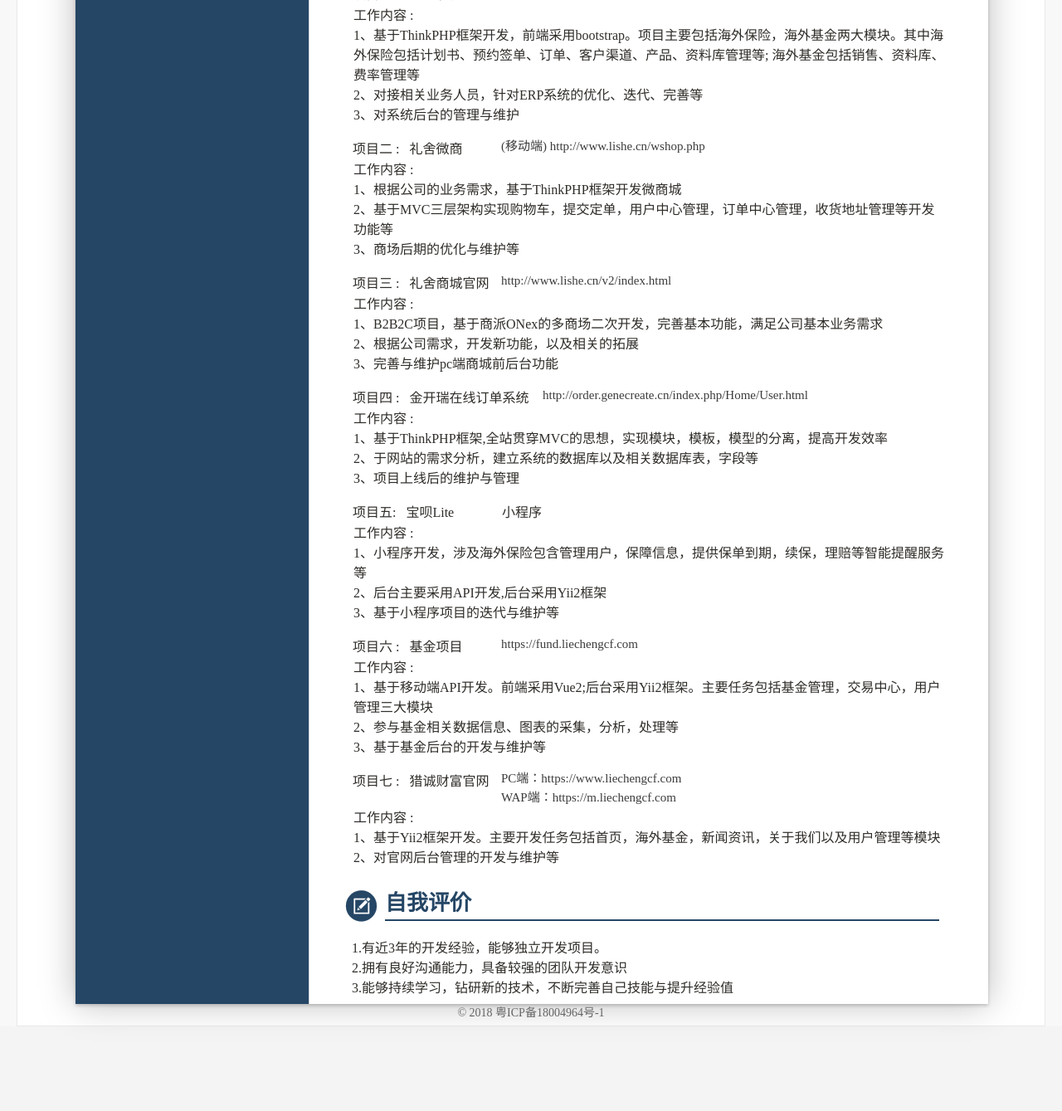
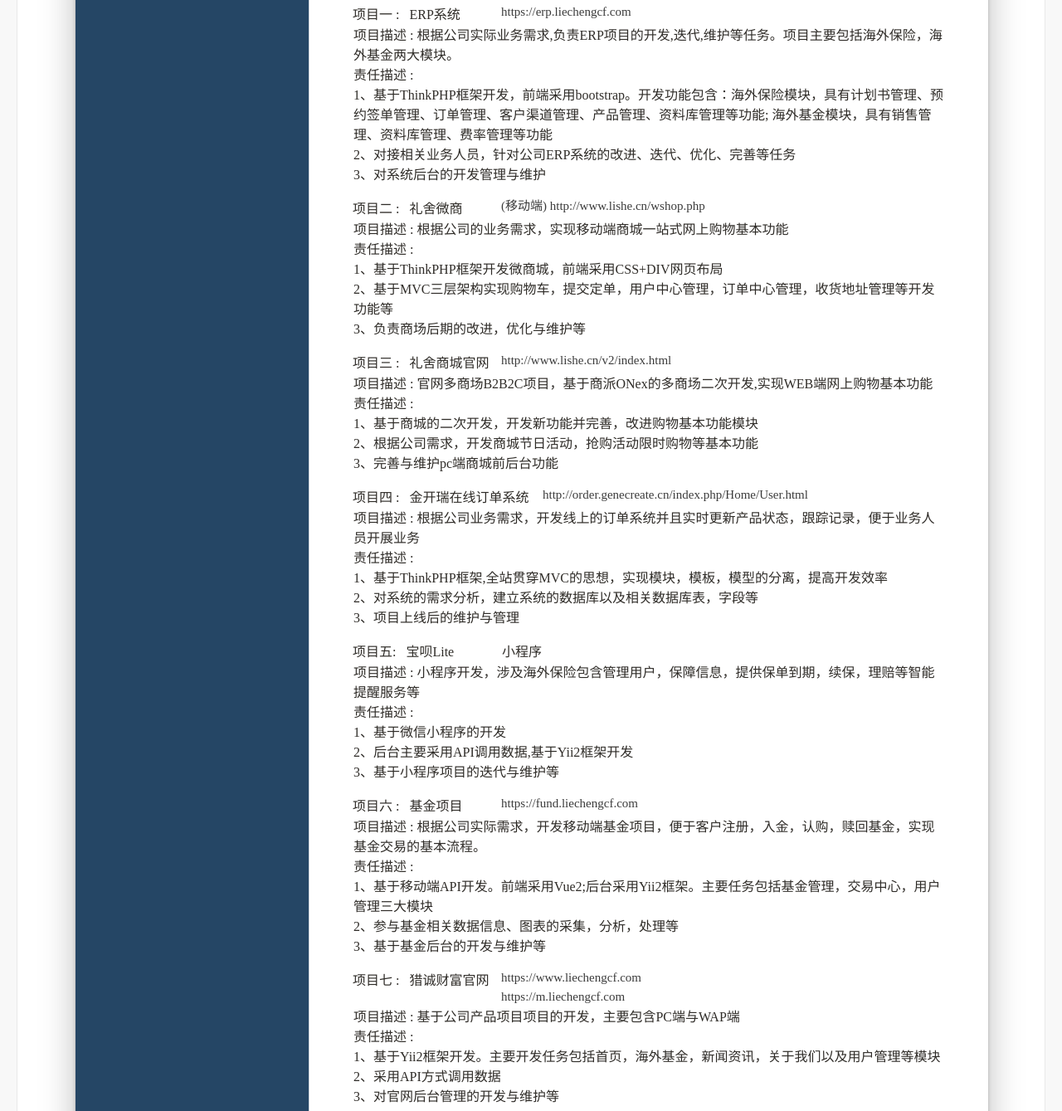
Before and after one commit to wuheng1991/info, a plain HTML site: page index.html in a window 1280 px wide. Shown: the part 1303-2642 px from the top of the page at 83% size. Before the commit the page ends 2577 px from the top, so only its background shows below. Drawn offline with Linux system fonts and the light colour scheme.

Commit message:
简历第五次修改

```diff
--- a/index.html
+++ b/index.html
@@ -332,7 +332,7 @@
                         <div class="baseDel_ resume_delete_area_">
                             <div class="delete_ resume_delete_"></div>
                             <div class="conDisc baseBorder resume_value" contenteditable="true" data-toggle="tooltip" data-placement="top" title="复制粘贴文字请右键-粘贴为纯文本">
-                                <p>工作职责：根据公司实际业务需求,负责ERP项目的开发,迭代,维护等任务以及API开发等工作。</p>
+                                <p>工作职责：根据公司实际业务需求,负责ERP项目的开发,迭代,维护等任务以及API开发包括WEB端，WAP端，小程序等开发工作。</p>
                             </div>
                         </div>
                     </div>
@@ -355,7 +355,7 @@
                         <div class="baseDel_ resume_delete_area_">
                             <div class="delete_ resume_delete_"></div>
                             <div class="conDisc baseBorder resume_value" contenteditable="true" data-toggle="tooltip" data-placement="top" title="复制粘贴文字请右键-粘贴为纯文本">
-                                <p>工作职责：根据公司的业务需求，完成公司商城的开发，以及完善与维护官网。</p>
+                                <p>工作职责：根据公司的业务需求，完成公司商城（PC端、移动端）的开发，以及完善与维护官网。</p>
                             </div>
                         </div>
                     </div>
@@ -450,7 +450,8 @@
                     <div class="baseDel_ resume_delete_area_">
                         <div class="delete_ resume_delete_"></div>
                         <div class="conDisc baseBorder resume_value" contenteditable="true" data-toggle="tooltip" data-placement="top" title="复制粘贴文字请右键-粘贴为纯文本">
-                            <p>工作内容 : <br/>1、基于ThinkPHP框架开发，前端采用bootstrap。项目主要包括海外保险，海外基金两大模块。其中海外保险包括计划书、预约签单、订单、客户渠道、产品、资料库管理等; 海外基金包括销售、资料库、费率管理等<br/>2、对接相关业务人员，针对ERP系统的优化、迭代、完善等<br/>3、对系统后台的管理与维护</p>
+                            <p>项目描述 : 根据公司实际业务需求,负责ERP项目的开发,迭代,维护等任务。项目主要包括海外保险，海外基金两大模块。</p>
+                            <p>责任描述 : <br/>1、基于ThinkPHP框架开发，前端采用bootstrap。开发功能包含：海外保险模块，具有计划书管理、预约签单管理、订单管理、客户渠道管理、产品管理、资料库管理等功能; 海外基金模块，具有销售管理、资料库管理、费率管理等功能<br/>2、对接相关业务人员，针对公司ERP系统的改进、迭代、优化、完善等任务<br/>3、对系统后台的开发管理与维护</p>
                         </div>
                     </div>
                 </div>
@@ -473,7 +474,8 @@
                     <div class="baseDel_ resume_delete_area_">
                         <div class="delete_ resume_delete_"></div>
                         <div class="conDisc baseBorder resume_value" contenteditable="true" data-toggle="tooltip" data-placement="top" title="复制粘贴文字请右键-粘贴为纯文本">
-                            <p>工作内容 : <br/>1、根据公司的业务需求，基于ThinkPHP框架开发微商城<br/>2、基于MVC三层架构实现购物车，提交定单，用户中心管理，订单中心管理，收货地址管理等开发功能等<br/>3、商场后期的优化与维护等</p>
+                            <p>项目描述 : 根据公司的业务需求，实现移动端商城一站式网上购物基本功能</p>
+                            <p>责任描述 : <br/>1、基于ThinkPHP框架开发微商城，前端采用CSS+DIV网页布局<br/>2、基于MVC三层架构实现购物车，提交定单，用户中心管理，订单中心管理，收货地址管理等开发功能等<br/>3、负责商场后期的改进，优化与维护等</p>
                         </div>
                     </div>
                 </div>
@@ -496,7 +498,8 @@
                     <div class="baseDel_ resume_delete_area_">
                         <div class="delete_ resume_delete_"></div>
                         <div class="conDisc baseBorder resume_value" contenteditable="true" data-toggle="tooltip" data-placement="top" title="复制粘贴文字请右键-粘贴为纯文本">
-                            <p>工作内容 : <br/>1、B2B2C项目，基于商派ONex的多商场二次开发，完善基本功能，满足公司基本业务需求<br/>2、根据公司需求，开发新功能，以及相关的拓展<br/>3、完善与维护pc端商城前后台功能</p>
+                            <p>项目描述 : 官网多商场B2B2C项目，基于商派ONex的多商场二次开发,实现WEB端网上购物基本功能</p>
+                            <p>责任描述 : <br/>1、基于商城的二次开发，开发新功能并完善，改进购物基本功能模块<br/>2、根据公司需求，开发商城节日活动，抢购活动限时购物等基本功能<br/>3、完善与维护pc端商城前后台功能</p>
                         </div>
                     </div>
                 </div>
@@ -519,7 +522,8 @@
                     <div class="baseDel_ resume_delete_area_">
                         <div class="delete_ resume_delete_"></div>
                         <div class="conDisc baseBorder resume_value" contenteditable="true" data-toggle="tooltip" data-placement="top" title="复制粘贴文字请右键-粘贴为纯文本">
-                            <p>工作内容 : <br/>1、基于ThinkPHP框架,全站贯穿MVC的思想，实现模块，模板，模型的分离，提高开发效率<br/>2、于网站的需求分析，建立系统的数据库以及相关数据库表，字段等<br/>3、项目上线后的维护与管理</p>
+                            <p>项目描述 : 根据公司业务需求，开发线上的订单系统并且实时更新产品状态，跟踪记录，便于业务人员开展业务</p>
+                            <p>责任描述 : <br/>1、基于ThinkPHP框架,全站贯穿MVC的思想，实现模块，模板，模型的分离，提高开发效率<br/>2、对系统的需求分析，建立系统的数据库以及相关数据库表，字段等<br/>3、项目上线后的维护与管理</p>
                         </div>
                     </div>
                 </div>
@@ -542,8 +546,9 @@
                     <div class="baseDel_ resume_delete_area_">
                         <div class="delete_ resume_delete_"></div>
                         <div class="conDisc baseBorder resume_value" contenteditable="true" data-toggle="tooltip" data-placement="top" title="复制粘贴文字请右键-粘贴为纯文本">
-                            <p>工作内容 : <br/>1、小程序开发，涉及海外保险包含管理用户，保障信息，提供保单到期，续保，理赔等智能提醒服务等<br/>
-                              2、后台主要采用API开发,后台采用Yii2框架<br/>
+                            <p>项目描述 : 小程序开发，涉及海外保险包含管理用户，保障信息，提供保单到期，续保，理赔等智能提醒服务等</p>
+                            <p>责任描述 : <br/>1、基于微信小程序的开发<br/>
+                              2、后台主要采用API调用数据,基于Yii2框架开发<br/>
                               3、基于小程序项目的迭代与维护等</p>
                         </div>
                     </div>
@@ -568,7 +573,8 @@
                     <div class="baseDel_ resume_delete_area_">
                         <div class="delete_ resume_delete_"></div>
                         <div class="conDisc baseBorder resume_value" contenteditable="true" data-toggle="tooltip" data-placement="top" title="复制粘贴文字请右键-粘贴为纯文本">
-                            <p>工作内容 : <br/>1、基于移动端API开发。前端采用Vue2;后台采用Yii2框架。主要任务包括基金管理，交易中心，用户管理三大模块<br/>2、参与基金相关数据信息、图表的采集，分析，处理等<br/>3、基于基金后台的开发与维护等</p>
+                          <p>项目描述 : 根据公司实际需求，开发移动端基金项目，便于客户注册，入金，认购，赎回基金，实现基金交易的基本流程。</p>
+                            <p>责任描述 : <br/>1、基于移动端API开发。前端采用Vue2;后台采用Yii2框架。主要任务包括基金管理，交易中心，用户管理三大模块<br/>2、参与基金相关数据信息、图表的采集，分析，处理等<br/>3、基于基金后台的开发与维护等</p>
                         </div>
                     </div>
                 </div>
@@ -582,9 +588,9 @@
                         </span>
                         <span class="conTitle_company">
                             <div>
-                                <a style="font-size:15px;" href="https://www.liechengcf.com/" target="_blank">PC端：https://www.liechengcf.com</a>
+                                <a style="font-size:15px;" href="https://www.liechengcf.com/" target="_blank">https://www.liechengcf.com</a>
                                 <br/>
-                                <a style="font-size:15px;" href="https://m.liechengcf.com/" target="_blank">WAP端：https://m.liechengcf.com</a>
+                                <a style="font-size:15px;" href="https://m.liechengcf.com/" target="_blank">https://m.liechengcf.com</a>
                             </div>
                         </span>
                         <span class="conTitle_post">
@@ -594,8 +600,10 @@
                     <div class="baseDel_ resume_delete_area_">
                         <div class="delete_ resume_delete_"></div>
                         <div class="conDisc baseBorder resume_value" contenteditable="true" data-toggle="tooltip" data-placement="top" title="复制粘贴文字请右键-粘贴为纯文本">
-                            <p>工作内容 : <br/>1、基于Yii2框架开发。主要开发任务包括首页，海外基金，新闻资讯，关于我们以及用户管理等模块<br/>
-                            2、对官网后台管理的开发与维护等</p>
+                            <p>项目描述 : 基于公司产品项目项目的开发，主要包含PC端与WAP端</p>
+                            <p>责任描述 : <br/>1、基于Yii2框架开发。主要开发任务包括首页，海外基金，新闻资讯，关于我们以及用户管理等模块<br/>
+                            2、采用API方式调用数据<br/>
+                            3、对官网后台管理的开发与维护等</p>
                         </div>
                     </div>
                 </div>
```
